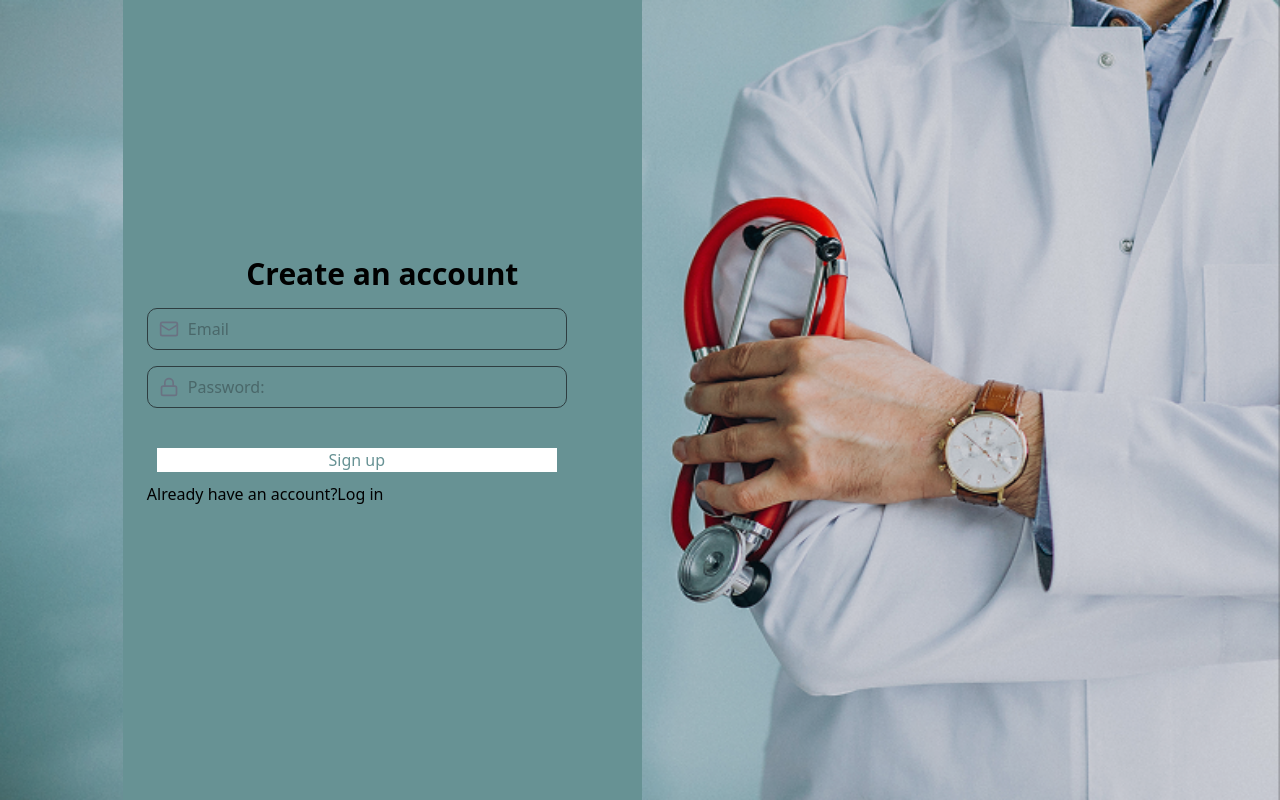
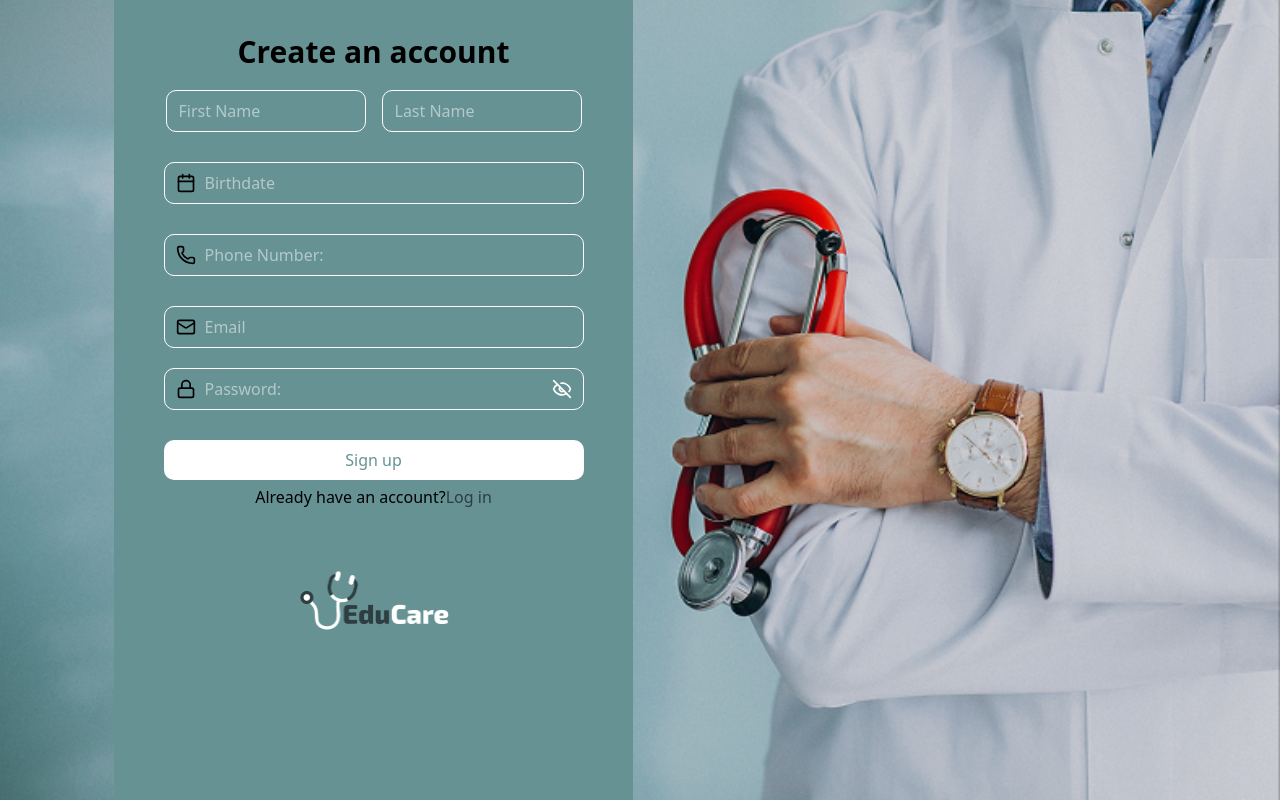
Before and after one commit to EducareEquipe1/educare_frontend, a React (Vite) app: page / in a window 1280 px wide. Built offline with nearby package versions, Linux system fonts and the light colour scheme.

Commit message:
third commit

```diff
--- a/src/App.jsx
+++ b/src/App.jsx
@@ -4,6 +4,7 @@ import Forgotpassword from './forgotpassword/Forgotpassword';
 import Signup from './signup/Signup';
 import Signin from './signin/Signin';
 import Checkemail from './checkemail/Checkemail';
+import ResetPassword from './resetpassword/ResetPassword';
 import Home from './Home'
 
 const NotFound = () => <div>404 Not Found</div>;
@@ -17,6 +18,7 @@ function App() {
         <Route path="/signin" element={<Signin />} />
         <Route path="/forgotpassword" element={<Forgotpassword />} />
         <Route path="/checkemail" element={<Checkemail/>}/>
+        <Route path="/resetpassword" element={<ResetPassword/>}/>
         <Route path="*" element={<NotFound />} /> {/* Catch-all for unknown routes */}
       </Routes>
     </Router>
--- a/src/checkemail/Checkemail.jsx
+++ b/src/checkemail/Checkemail.jsx
@@ -6,7 +6,7 @@ export default function Checkemail() {
     <div className="h-screen w-screen flex items-center justify-center relative">*
         <img
             src="/medecin.png"
-            className="absolute top-0 left-0 w-full h-full "
+            className="absolute top-0 left-0 w-full h-full lg:block hidden"
             alt="Background"
           />
         <Form/>
--- a/src/checkemail/Form.jsx
+++ b/src/checkemail/Form.jsx
@@ -2,12 +2,16 @@ import React from 'react'
 
 export default function Form() {
   return (
-    <div className="relative bg-[#679294] h-screen p-6 w-[519px] mx-auto ml-[114px]">
-        <h1>Please check your email</h1>
-        <p>we just sent an email to click the link in the email to verify your account</p>
-        <button type="submit"  className="bg-white text-[#679294] w-[420px] mt-[30px] border-[10px]"  >
+    <div className="relative bg-[#679294] h-screen p-6 lg:w-[519px] mx-auto ml-[114px] md:w-full sm:w-full">
+        <h1 className='decoration-white font-exo2 text-3xl font-bold text-center mt-[150px]'>Please check your email</h1>
+        <p className=' mt-[20px] text-[#2E3D40] font-bold-300 text-center'>we just sent an email to click the link in the email to verify your account</p>
+        <button type="submit"  className="block mx-auto bg-white text-[#679294] rounded-[10px] w-[420px] h-[40px] mt-[30px] "  >
           Resend mail
         </button>
+        <img
+          src="/logo.png"
+          className="w-[150px] h-[59px] block mx-auto mt-[136px]"
+        />
     </div>
   )
 }
--- a/src/forgotpassword/Forgotpassword.jsx
+++ b/src/forgotpassword/Forgotpassword.jsx
@@ -6,7 +6,7 @@ export default function Forgotpassword() {
     <div className="h-screen w-screen flex items-center justify-center relative">*
     <img
         src="/medecin.png"
-        className="absolute top-0 left-0 w-full h-full "
+        className="absolute top-0 left-0 w-full h-full lg:block hidden"
         alt="Background"
       />
     <Form/>
--- a/src/forgotpassword/Form.jsx
+++ b/src/forgotpassword/Form.jsx
@@ -1,38 +1,40 @@
 import React, { useState } from 'react';
 import { MailIcon,Lock } from "lucide-react";
+import { AlertCircle } from "lucide-react";
 
 
 export default function Form() {
   const [email, setEmail] = useState('');
 
   return (
-    <div className="relative bg-[#679294] h-screen p-6  w-[519px] mx-auto  ml-[114px]">
+    <div className="relative bg-[#679294] h-screen p-6  lg:w-[519px] mx-auto ml-[114px] md:w-full sm:w-full">
 
-      <h2 className=" decoration-white font-exo2 text-3xl font-bold text-center mt-[232px]">Forgot password</h2>
-      <h3>Enter your Email and we will send you a link to reset your password</h3>
+      <h2 className=" decoration-white font-exo2 text-3xl font-bold text-center mt-[129px]">Forgot password</h2>
+      <AlertCircle className="w-[30px] h-[30px] text-[#2E3D40] font-size[10px] ml-[222px] mt-[15px]" />
+      <h3 className='mt-[20px] text-[#2E3D40] font-bold text-center'>Enter your Email and we will send you a link to reset your password</h3>
 
-      <form className="mt-4">
+      <form className="flex justify-center items-center">
+        <div className="flex flex-col items-center">
 
-      <div className="relative mt-4">
-        <MailIcon className="absolute left-3 top-1/2 -translate-y-1/2 text-gray-500 w-5 h-5" />
+      <div className="relative mt-[30px]">
+        <MailIcon className="absolute left-3 top-1/2 -translate-y-1/2 text-white-500 w-5 h-5" />
         <input
           type="text"
           id="email"
           value={email}
           onChange={(e) => setEmail(e.target.value)}
           placeholder="Email"
-          className="border border-[#2E3D40] rounded-[10px] text-[#2E3D40] w-[420px] p-2 pl-10"
+          className="border border-white rounded-[10px] text-white w-[420px] p-2 pl-10 "
         />
       </div>
 
-        <button className='!important bg-white text-[#679294] w-[420px] mt-[30px]  border-[10px]'>Submit</button>
-      {/* <div className='w-[150px] h-[58.8px] jutify-center'>
-        <img
-         src='./logo.png'
-         className='w-full h-ratio'
+        <button className="bg-white text-[#679294] rounded-[10px] w-[420px] h-[40px] mt-[30px] ">Submit</button>
+        </div>
+      </form>
+      <img
+          src="/logo.png"
+          className="w-[150px] h-[59px] block mx-auto mt-[45px]"
         />
-      </div>*/}
-      </form>
     </div>
   );
 }
--- /dev/null
+++ b/src/resetpassword/Form.jsx
@@ -0,0 +1,66 @@
+import React, { useState } from 'react';
+import { Lock,AlertCircle,Eye,EyeOff } from "lucide-react";
+import axios from "axios"
+import { useNavigate } from "react-router-dom";
+import { Outlet, Link } from "react-router-dom";
+
+export default function Form() {
+    const [newpassword, setNewassword] = useState("");
+    const [verifypassword, setVerifyassword] = useState("");
+    const [showNewPassword, setShowNewPassword] = useState(false);
+    const [showVerifyPassword, setShowVerifyPassword] = useState(false);
+  return (
+    <div className="relative bg-[#679294] h-screen p-6  lg:w-[519px] mx-auto  ml-[114px] md:w-full sm:w-fulll">
+
+      <h2 className=" decoration-white font-exo2 text-3xl font-bold text-center mt-[150px]">Reset Password</h2>
+      <AlertCircle className="w-[30px] h-[30px] text-[#2E3D40] font-size[10px] ml-[222px] mt-[15px]" />
+
+      <form className="flex justify-center items-center">
+      <div className="flex flex-col items-center">
+
+      <div className="relative mt-[20px]">
+        <Lock className="absolute left-3 top-1/2 -translate-y-1/2 text-white-500 w-5 h-5" />
+        <input
+          type={showNewPassword ? "text" : "password"}
+          value={newpassword}
+          onChange={(e) => setNewassword(e.target.value)}
+          placeholder="New Password:"
+          className="border border-white rounded-[10px] text-white w-[420px] p-2 pl-10 transition-all duration-300 hover:border-[#2E3D40]"
+        />
+         <button
+              type="button"
+              className="absolute right-3 top-1/2 -translate-y-1/2 text-white"
+              onClick={() => setShowNewPassword(!showNewPassword)}
+            >
+              {showNewPassword ? <Eye className="w-5 h-5" /> : <EyeOff className="w-5 h-5" />}
+            </button>
+      </div>
+      <div className="relative mt-[20px]">
+        <Lock className="absolute left-3 top-1/2 -translate-y-1/2 text-white-500 w-5 h-5" />
+        <input
+          type={showVerifyPassword ?'text':'password'}
+          id="password"
+          value={verifypassword}
+          onChange={(e) => setVerifyassword(e.target.value)}
+          placeholder="Confirm New Password:"
+          className="border border-white rounded-[10px] text-white w-[420px] p-2 pl-10 transition-all duration-300 hover:border-[#2E3D40]"
+        />
+        <button
+         type="button"
+         className='absolute right-3 top-1/2 -translate-y-1/2 text-white'
+         onClick={() => setShowVerifyPassword(!showVerifyPassword)}
+        >
+          {showVerifyPassword ? <Eye className='w-5 h-5'/>: <EyeOff className='w-5 h-5'/>}
+        </button>
+      </div>
+        <button type="submit" className="bg-white text-[#679294] rounded-[10px] w-[420px] h-[40px] mt-[30px] ">Submit</button>
+        </div>
+      </form>
+      <img
+          src="/logo.png"
+          className="w-[150px] h-[59px] block mx-auto mt-[50px]"
+        />
+    </div>
+
+  )
+}
--- /dev/null
+++ b/src/resetpassword/Resetpassword.jsx
@@ -0,0 +1,17 @@
+import React from 'react'
+import Form from './Form';
+
+export default function ResetPassword() {
+  return (
+    <div className="h-screen w-screen flex items-center justify-center relative">
+      {/* Background image: Visible only on lg+ screens */}
+      <img
+        src="/medecin.png"
+        className="absolute top-0 left-0 w-full h-full lg:block hidden"
+        alt="Background"
+      />
+      {/* Form remains visible on all screen sizes */}
+      <Form />
+    </div>
+  )
+}
--- a/src/signin/Form.jsx
+++ b/src/signin/Form.jsx
@@ -1,5 +1,5 @@
 import React, { useState } from "react";
-import { MailIcon, Lock } from "lucide-react";
+import { MailIcon, Lock,Eye, EyeOff } from "lucide-react";
 import axios from "axios";
 import { useNavigate } from "react-router-dom";
 import { Outlet, Link } from "react-router-dom";
@@ -8,16 +8,21 @@ export default function Form() {
   const [email, setEmail] = useState("");
   const [password, setPassword] = useState("");
   const [message, setMessage] = useState("");
+  const [showPassword, setShowPassword] = useState(false);
   const navigate = useNavigate();
 
   const handleLogin = async (e) => {
     e.preventDefault();
     try {
-      const res = await axios.post("http://localhost:5173/login", { email, password });
+      const res = await axios.post("https://educare-backend-l6ue.onrender.com/patients/login/", { email, password });
 
-      localStorage.setItem("token", res.data.token); // Store JWT token
+      localStorage.setItem("token", res.token); // Store JWT token
       setMessage("Login successful!");
+      if (res.patient.is_active ==true){
       navigate("/home");
+      } else {
+        navigate("/checkmail")
+      }
 
     } catch (error) {
       setMessage("Invalid credentials. Try again.");
@@ -25,44 +30,68 @@ export default function Form() {
   };
 
   return (
-    <div className="relative bg-[#679294] h-screen p-6 w-[519px] mx-auto ml-[114px]">
-      <h2 className="decoration-white font-exo2 text-3xl font-bold text-center mt-[232px]">
+    <div className="relative bg-[#679294] h-screen p-6 lg:w-[519px] mx-auto ml-[114px] md:w-full sm:w-full ">
+
+      <h2 className="decoration-white font-exo2 text-3xl font-bold text-center mt-[150px]">
         Welcome back
       </h2>
 
-      <form className="mt-4" onSubmit={handleLogin}>
-        <div className="relative mt-4">
-          <MailIcon className="absolute left-3 top-1/2 -translate-y-1/2 text-gray-500 w-5 h-5" />
+      <form className="flex justify-center items-center">
+        <div className="flex flex-col items-center">
+
+        {/*email*/}
+        <div className="relative mt-[30px]">
+          <MailIcon className="absolute left-3 top-1/2 -translate-y-1/2 text-white-500 w-5 h-5" />
           <input
-            type="text"
+            type='text'
             id="email"
             value={email}
             onChange={(e) => setEmail(e.target.value)}
             placeholder="Email"
-            className="border border-[#2E3D40] rounded-[10px] text-[#2E3D40] w-[420px] p-2 pl-10"
+            className="border border-white rounded-[10px] text-white w-[420px] p-2 pl-10"
           />
         </div>
-        <div className="relative mt-4">
-          <Lock className="absolute left-3 top-1/2 -translate-y-1/2 text-gray-500 w-5 h-5" />
+
+        {/*Password*/}
+        <div className="relative mt-[20px]">
+          <Lock className="absolute left-3 top-1/2 -translate-y-1/2 text-white-500 w-5 h-5" />
           <input
-            type="password"
+            type={showPassword ? "text" : "password"}
             id="password"
             value={password}
             onChange={(e) => setPassword(e.target.value)}
             placeholder="Password"
-            className="border border-[#2E3D40] rounded-[10px] text-[#2E3D40] w-[420px] p-2 pl-10"
+            className="border border-white rounded-[10px] text-white w-[420px] p-2 pl-10"
           />
+           {/*show/hid password*/}
+            <button
+            type="button"
+            className="absolute right-3 top-1/2 -translate-y-1/2 text-white"
+            onClick={() => setShowPassword(!showPassword)}
+      >
+        {showPassword ? <Eye className="w-5 h-5" /> : <EyeOff className="w-5 h-5" />}
+      </button>
         </div>
-        <button type="submit" onClick={handleLogin} className="bg-white text-[#679294] rounded-[10px] w-[420px] mt-[30px] "  >
+
+        {/*submit button*/}
+        <button type="submit" onClick={handleLogin} className="bg-white text-[#679294] rounded-[10px] w-[420px] h-[40px] mt-[30px] "  >
           Sign in
         </button>
-        <p className="font-exo2 text-white pr-[480px]">
-        <Link to="/forgotpassword" className="text-blue-400 hover:underline">
+
+        <h3>
+        <Link to="/forgotpassword" className="font-exo2 text-white flex justify-end] pl-[330px] " >
           Forgot password?
           </Link>
-          </p>
-        <p className="text-red-500 mt-2">{message}</p>
+          </h3>
+
+        <p className="text-red-500 mt-3">{message}</p>
+        </div>
       </form>
+
+      <img
+          src="/logo.png"
+          className="w-[150px] h-[59px] block mx-auto mt-[40px]"
+        />
     </div>
   );
 }
--- a/src/signin/Signin.jsx
+++ b/src/signin/Signin.jsx
@@ -6,7 +6,7 @@ export default function Signin() {
     <div className="h-screen w-screen flex items-center justify-center relative">*
     <img
         src="/medecin.png"
-        className="absolute top-0 left-0 w-full h-full "
+        className="absolute top-0 left-0 w-full h-full lg:block hidden"
         alt="Background"
       />
     <Form/>
--- a/src/signup/Form.jsx
+++ b/src/signup/Form.jsx
@@ -1,5 +1,5 @@
 import React, { useState } from 'react';
-import { MailIcon,Lock } from "lucide-react";
+import { MailIcon,Lock,Eye, EyeOff,Calendar,Phone } from "lucide-react";
 import axios from "axios"
 import { useNavigate } from "react-router-dom";
 import { Outlet, Link } from "react-router-dom";
@@ -9,13 +9,19 @@ export default function Form() {
   const [email, setEmail] = useState('');
   const [password, setPassword] = useState('');
   const [message, setMessage] = useState("");
+  const [first_name,setFirstname]=useState("");
+  const [last_name,setLastname]=useState("");
+  const [birth_date,setBirthdate]=useState("");
+  const [phone,setPhone]=useState("");
+  const [matricule,setMatricule]=useState("");
+  const [showPassword, setShowPassword] = useState(false);
   const navigate = useNavigate();
 
 
   const handleSignup =async(e) =>{
     e.preventDefault();
     try{
-      const res = await axios.post("http://localhost:5173/register", { email, password });
+      const res = await axios.post("https://educare-backend-l6ue.onrender.com/patients/register", { email, password,first_name,last_name,birth_date,phone,matricule });
       setMessage(res.data.message)
 
       if (res.status === 201) {
@@ -30,37 +36,98 @@ export default function Form() {
   }
 
   return (
-    <div className="relative bg-[#679294] h-screen p-6  w-[519px] mx-auto  ml-[114px]">
+    <div className="relative bg-[#679294] min-h-screen overflow-auto p-6 lg:w-[519px] mx-auto ml-[114px] md:w-full sm:w-full">
 
-      <h2 className=" decoration-white font-exo2 text-3xl font-bold text-center mt-[232px]">Create an account</h2>
+      <h2 className=" decoration-white font-exo2 text-3xl font-bold text-center mt-[10px]">Create an account</h2>
 
-      <form className="mt-4">
-
-      <div className="relative mt-4">
-        <MailIcon className="absolute left-3 top-1/2 -translate-y-1/2 text-gray-500 w-5 h-5" />
+      <form onSubmit={handleSignup} className="flex justify-center items-center">
+      <div className="flex flex-col items-center">
+      <div className="flex gap-x-4 mt-[20px]">
+            <div className="relative w-[200px]">
+              <input
+                type="text"
+                value={first_name}
+                onChange={(e) => setFirstname(e.target.value)}
+                placeholder="First Name"
+                className="border border-white rounded-[10px] text-white w-full p-2 pl-3"
+              />
+            </div>
+            <div className="relative w-[200px]">
+              <input
+                type="text"
+                value={last_name}
+                onChange={(e) => setLastname(e.target.value)}
+                placeholder="Last Name"
+                className="border border-white rounded-[10px] text-white w-full p-2 pl-3"
+              />
+            </div>
+          </div>
+      {/*birthdate*/}
+      <div className="relative mt-[30px]">
+        <Calendar className="absolute left-3 top-1/2 -translate-y-1/2 text-white-500 w-5 h-5" />
+        <input
+          type="text"
+          value={birth_date}
+          onChange={(e) => setBirthdate(e.target.value)}
+          placeholder="Birthdate"
+          className="border border-white rounded-[10px] text-white w-[420px] p-2 pl-10"
+        />
+      </div>
+      {/*phone*/}
+      <div className="relative mt-[30px]">
+        <Phone className="absolute left-3 top-1/2 -translate-y-1/2 text-white-500 w-5 h-5" />
+        <input
+          type="text"
+          id="email"
+          value={phone}
+          onChange={(e) => setPhone(e.target.value)}
+          placeholder="Phone Number:"
+          className="border border-white rounded-[10px] text-white w-[420px] p-2 pl-10"
+        />
+      </div>
+{/*email*/}
+      <div className="relative mt-[30px]">
+        <MailIcon className="absolute left-3 top-1/2 -translate-y-1/2 text-white-500 w-5 h-5" />
         <input
           type="text"
           id="email"
           value={email}
           onChange={(e) => setEmail(e.target.value)}
           placeholder="Email"
-          className="border border-[#2E3D40] rounded-[10px] text-[#2E3D40] w-[420px] p-2 pl-10"
+          className="border border-white rounded-[10px] text-white w-[420px] p-2 pl-10"
         />
       </div>
-      <div className="relative mt-4">
-        <Lock className="absolute left-3 top-1/2 -translate-y-1/2 text-gray-500 w-5 h-5" />
+       {/*Password*/}
+      <div className="relative mt-[20px]">
+        <Lock className="absolute left-3 top-1/2 -translate-y-1/2 text-white-500 w-5 h-5" />
         <input
-          type="text"
+          type={showPassword ? "text" : "password"}
           id="password"
           value={password}
           onChange={(e) => setPassword(e.target.value)}
           placeholder="Password:"
-          className="border border-[#2E3D40] rounded-[10px] text-[#2E3D40] w-[420px] p-2 pl-10 "
+          className="border border-white rounded-[10px] text-white w-[420px] p-2 pl-10 transition-all duration-300 hover:border-[#2E3D40]"
         />
+        {/*show/hid password*/}
+         <button
+        type="button"
+        className="absolute right-3 top-1/2 -translate-y-1/2 text-white"
+        onClick={() => setShowPassword(!showPassword)}
+      >
+        {showPassword ? <Eye className="w-5 h-5" /> : <EyeOff className="w-5 h-5" />}
+      </button>
+
+
       </div>
-        <button type="submit" onClick={handleSignup} className='!important bg-white text-[#679294] w-[420px] mt-[30px]  border-[10px]'>Sign up</button>
-        <p>Already have an account?<Link to="/signin">Log in</Link></p>
+        <button type="submit" onClick={handleSignup} className="bg-white text-[#679294] rounded-[10px] w-[420px] h-[40px] mt-[30px] ">Sign up</button>
+        <p className='mt-[5px]'>Already have an account?<Link to="/signin" className='text-[#2E3D40]'>Log in</Link></p>
+        <p className="text-red-500 mt-3">{message}</p>
+        </div>
       </form>
+      <img
+          src="/logo.png"
+          className="w-[150px] h-[59px] block mx-auto mt-[50px]"
+        />
     </div>
   );
 }
--- a/src/signup/Signup.jsx
+++ b/src/signup/Signup.jsx
@@ -1,15 +1,22 @@
-import React from 'react'
-import Form from './Form'
+import React from 'react';
+import Form from './Form';
 
 export default function Signup() {
   return (
-    <div className="h-screen w-screen flex items-center justify-center relative">*
-    <img
+    <div className="min-h-screen w-screen flex items-center justify-center relative">
+      {/* Background image: Visible only on lg+ screens */}
+      <img
         src="/medecin.png"
-        className="absolute top-0 left-0 w-full h-full "
+        className="absolute top-0 left-0 w-full h-full object-cover lg:block hidden"
         alt="Background"
       />
-    <Form/>
+      {/* Overlay to darken image for better readability */}
+      <div className="absolute top-0 left-0 w-full h-full  lg:block hidden"></div>
+
+      {/* Form container */}
+      <div className="relative z-10  w-full">
+        <Form />
+      </div>
     </div>
-  )
+  );
 }
```
